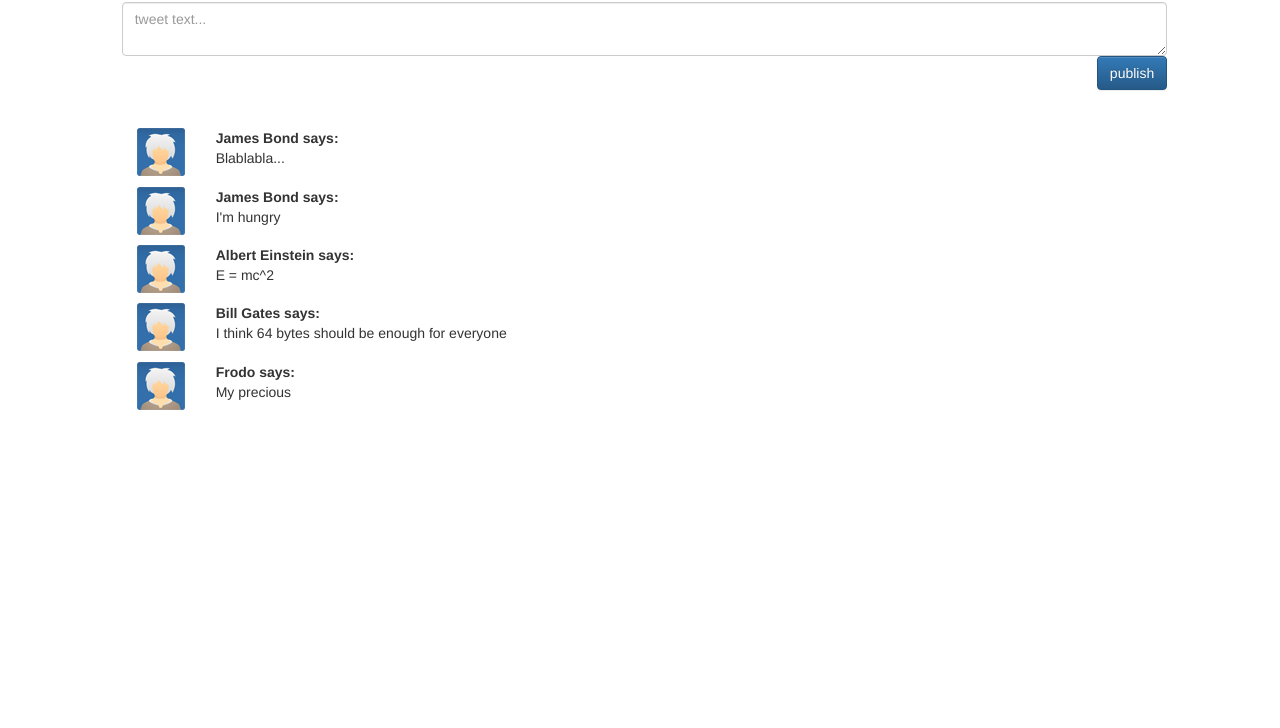
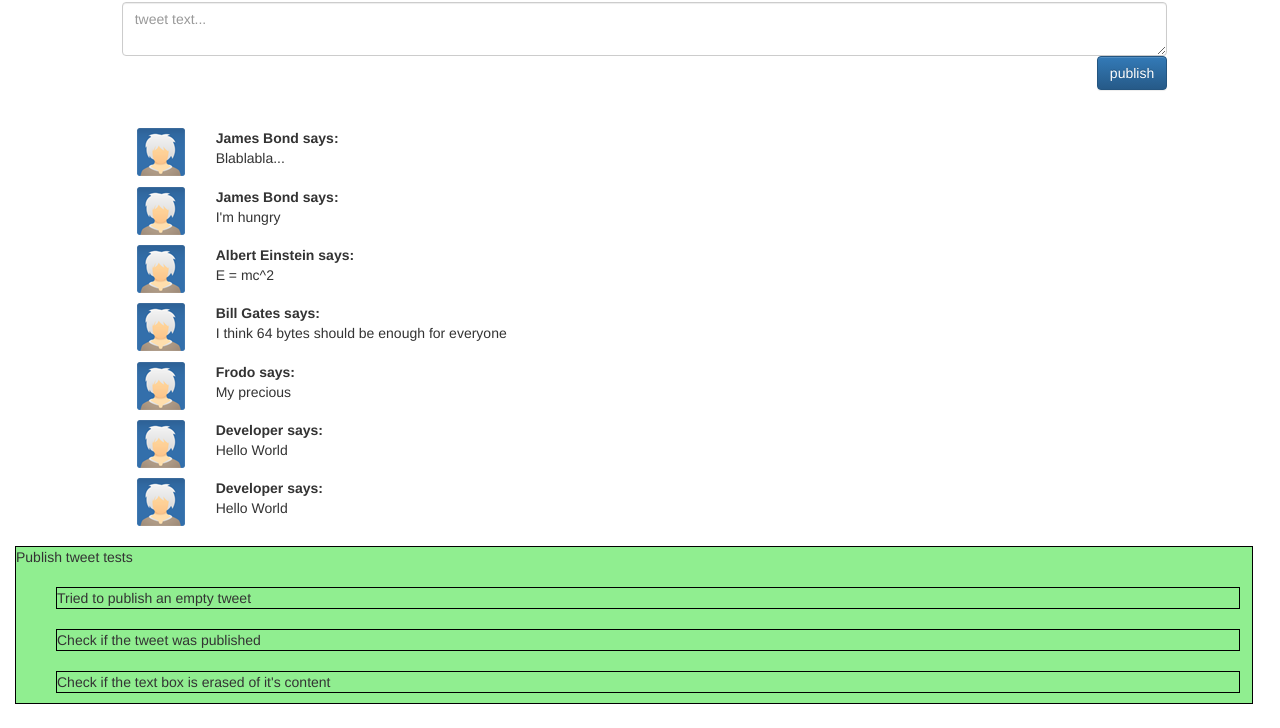
Before and after one commit to OsherSade/WebTraining, a plain HTML site: page OfekTwitter/Tweets.html in a window 1280 px wide. Shown: the part 72-800 px from the top of the page. Drawn offline with Linux system fonts and the light colour scheme.

Commit message:
Added OfekTestFramework

```diff
--- a/OfekTwitter/Tweets.html
+++ b/OfekTwitter/Tweets.html
@@ -6,9 +6,10 @@
     <link rel="stylesheet" type="text/css" href="../css/style.css">
     <link rel="stylesheet" type="text/css" href="../bootstrap/css/bootstrap.css">
     <link rel="stylesheet" type="text/css" href="../bootstrap/css/bootstrap-theme.css">
+    <script src="../js/OfekTestFramework.js"></script>
     <script src="../js/Tweets.js"></script>
 </head>
-<body onload="GetAllTweets();">
+<body onload="GetAllTweets(); RunTests();">
 
 <nav class="navbar navbar-default">
     <div class="container-fluid nav-blue">
@@ -45,6 +46,10 @@
 
     <div id="tweets-section" class="row">
     </div>
+
+    <br>
+    <div id="test-results">
+    </div>
 </div>
 </body>
 </html>
--- a/css/style.css
+++ b/css/style.css
@@ -27,3 +27,15 @@
 .bordered {
     border: 5px solid #e6e6e6;
 }
+
+.passed {
+    width: 99%;
+    background-color: lightgreen;
+    border: 1px solid black;
+}
+
+.failed {
+    width: 99%;
+    background-color: lightcoral;
+    border: 1px solid black;
+}
--- /dev/null
+++ b/js/OfekTestFramework.js
@@ -0,0 +1,22 @@
+function assert(value, name) {
+    test_group_list.appendChild(document.createElement("br"));
+    var li = document.createElement("li");
+    li.className = (value ? "passed" : "failed");
+    li.appendChild(document.createTextNode(name));
+    test_group_list.appendChild(li);
+    if (!value) {
+        li.parentNode.parentNode.className = "failed";
+    }
+}
+
+function test_group(name, test_group_function) {
+    var results = document.getElementById("test-results");
+    var test_group_div = document.createElement("div");
+    test_group_list = document.createElement("ul");
+    test_group_list.setAttribute("style", "list-style: none;");
+    test_group_div.className = "passed";
+    test_group_div.appendChild(document.createTextNode(name));
+    test_group_div.appendChild(test_group_list);
+    results.appendChild(test_group_div);
+    test_group_function();
+}
--- a/js/Tweets.js
+++ b/js/Tweets.js
@@ -58,3 +58,35 @@ function GetAllTweets() {
         document.getElementById("tweets-section").appendChild(document.createElement("br"));
     });
 }
+
+// Tests
+
+function RunTests() {
+    test_group('Publish tweet tests', function () {
+        assert(PublishEmptyTweet, "Tried to publish an empty tweet");
+        assert(CheckLastTweet({username: "Developer", text: "Hello World"}), "Check if the tweet was published");
+        assert(CheckTweetTextbox(), "Check if the text box is erased of it's content");
+    });
+}
+
+function PublishEmptyTweet() {
+    document.getElementById("tweet-text").value = "";
+    PublishTweet();
+
+    return tweets.length === 5;
+}
+
+function CheckLastTweet(tweet) {
+    document.getElementById("tweet-text").value = "Hello World";
+    PublishTweet();
+
+    return (tweet.username === tweets[tweets.length - 1].username &&
+    tweet.text === tweets[tweets.length - 1].text);
+}
+
+function CheckTweetTextbox() {
+    document.getElementById("tweet-text").value = "Hello World";
+    PublishTweet();
+
+    return document.getElementById("tweet-text").value === "";
+}
```
Also changed, not shown: OfekTwitter/Users.html (+3 -1 lines).
